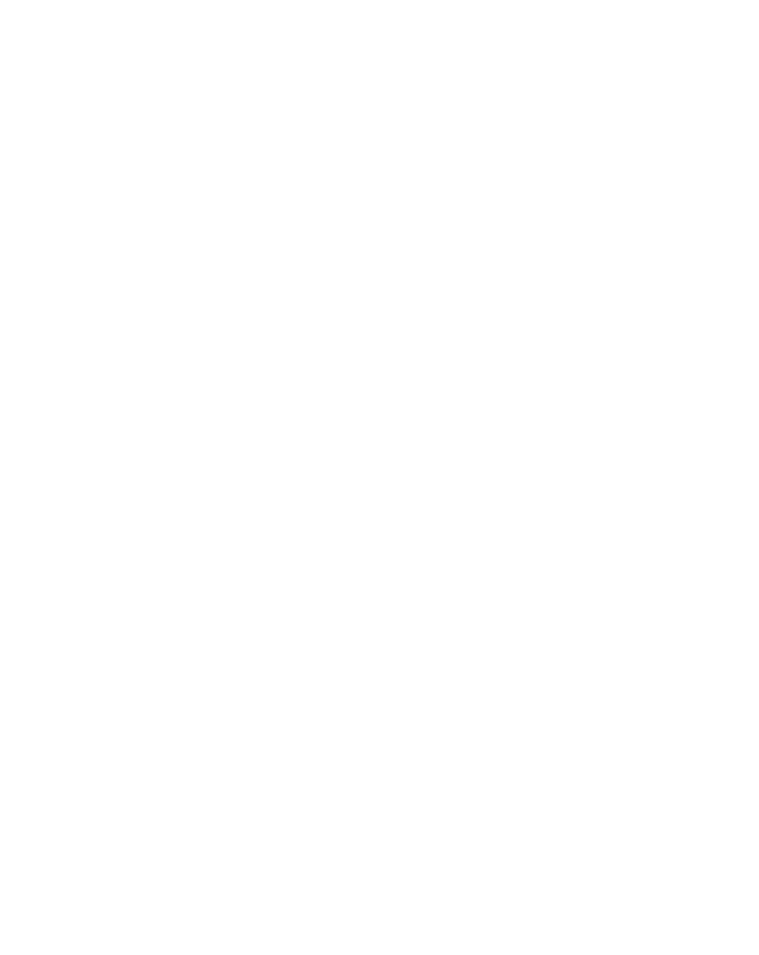
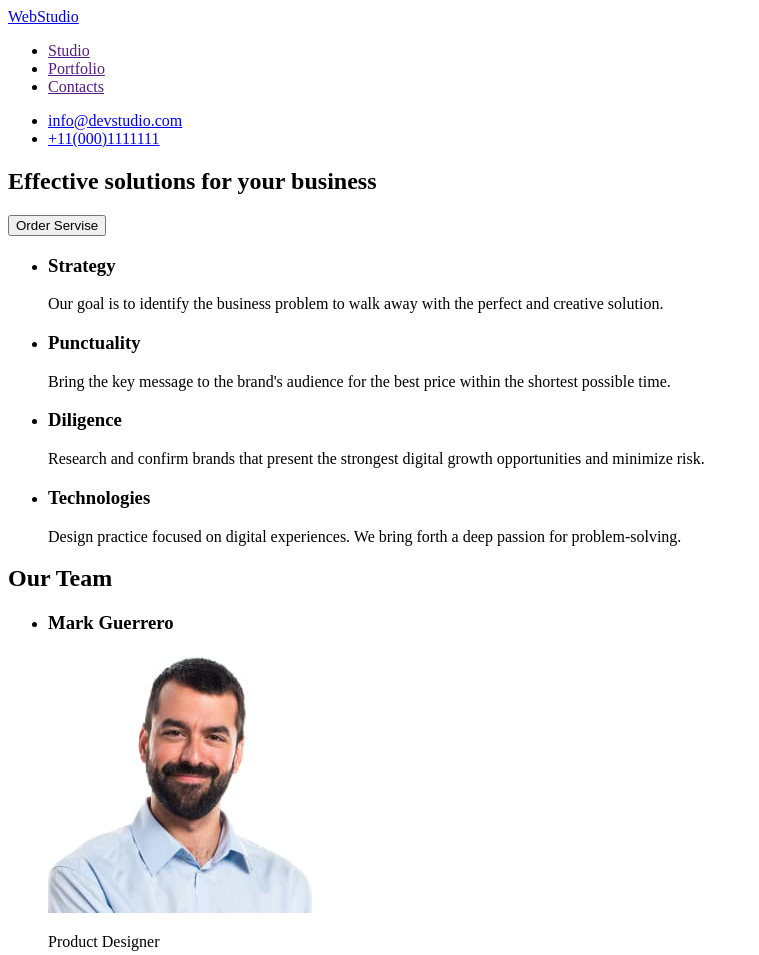
Before and after one commit to IuliiaProtsenko/goit-markup-hw-01, a plain HTML site: page index.html in a window 1280 px wide. Shown: the top 955 px of the page, without its empty margins (0-759 px from the left). Before the commit the page ends 800 px from the top, so only its background shows below. Drawn offline with Linux system fonts and the light colour scheme.

Commit message:
1st commit

```diff
--- a/index.html
+++ b/index.html
@@ -1,12 +1,79 @@
 <!DOCTYPE html>
 <html lang="en">
-<head>
-    <meta charset="UTF-8">
-    <meta http-equiv="X-UA-Compatible" content="IE=edge">
-    <meta name="viewport" content="width=device-width, initial-scale=1.0">
+  <head>
+    <meta charset="UTF-8" />
+    <meta name="viewport" content="width=device-width, initial-scale=1.0" />
     <title>Document</title>
-</head>
-<body>
-
-</body>
+  </head>
+  <body>
+    <header>
+      <nav>
+        <a href="#">WebStudio</a>
+        <ul>
+          <li><a href="">Studio</a></li>
+          <li><a href="">Portfolio</a></li>
+          <li><a href="">Contacts</a></li>
+        </ul>
+      </nav>
+      <ul>
+        <li><a href="mailto:info@devstudio.com">info@devstudio.com</a></li>
+        <li><a href="tel:+11(000)1111111">+11(000)1111111</a></li>
+      </ul>
+    </header>
+    <main>
+      <section>
+        <h1>Effective solutions for your business</h1>
+        <button type="button">Order Servise</button>
+      </section>
+      <section>
+        <h2 hidden>our advantages</h2>
+        <ul>
+          <li>
+            <h3>Strategy</h3>
+            <p>
+              Our goal is to identify the business problem to walk away with the
+              perfect and creative solution.
+            </p>
+          </li>
+          <li>
+            <h3>Punctuality</h3>
+            <p>
+              Bring the key message to the brand's audience for the best price
+              within the shortest possible time.
+            </p>
+          </li>
+          <li>
+            <h3>Diligence</h3>
+            <p>
+              Research and confirm brands that present the strongest digital
+              growth opportunities and minimize risk.
+            </p>
+          </li>
+          <li>
+            <h3>Technologies</h3>
+            <p>
+              Design practice focused on digital experiences. We bring forth a
+              deep passion for problem-solving.
+            </p>
+          </li>
+        </ul>
+      </section>
+      <section>
+        <h2>Our Team</h2>
+        <ul>
+          <li>
+            <h3>Mark Guerrero</h3>
+            <img src="./images/Employee1.jpg" alt="photo of Mark Guerrero" />
+            <p lang="en">Product Designer</p>
+          </li>
+          <li>
+            <img src="./images/employee2.jpg" alt="photo of Camila Garcia" />
+            <h3>Camila Garcia</h3>
+            <p lang="en">Marketing</p>
+          </li>
+          <li><img src="./images/employee3.jpg"</li>
+        </ul>
+      </section>
+    </main>
+  </body>
 </html>
```
Also changed, not shown: .prettier.json (added), images/Employee1.jpg (added), images/employee2.jpg (added), images/employee3.jpg (added), images/employee4.jpg (added).
